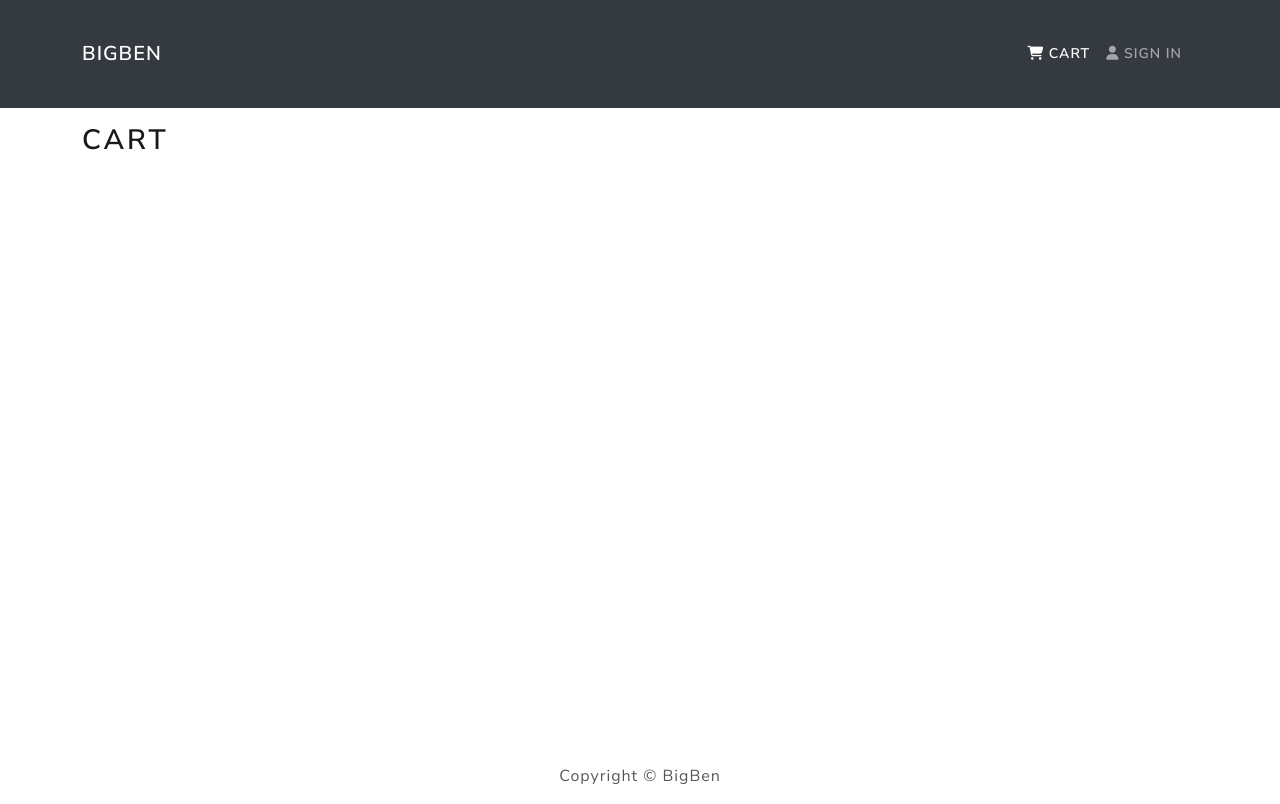
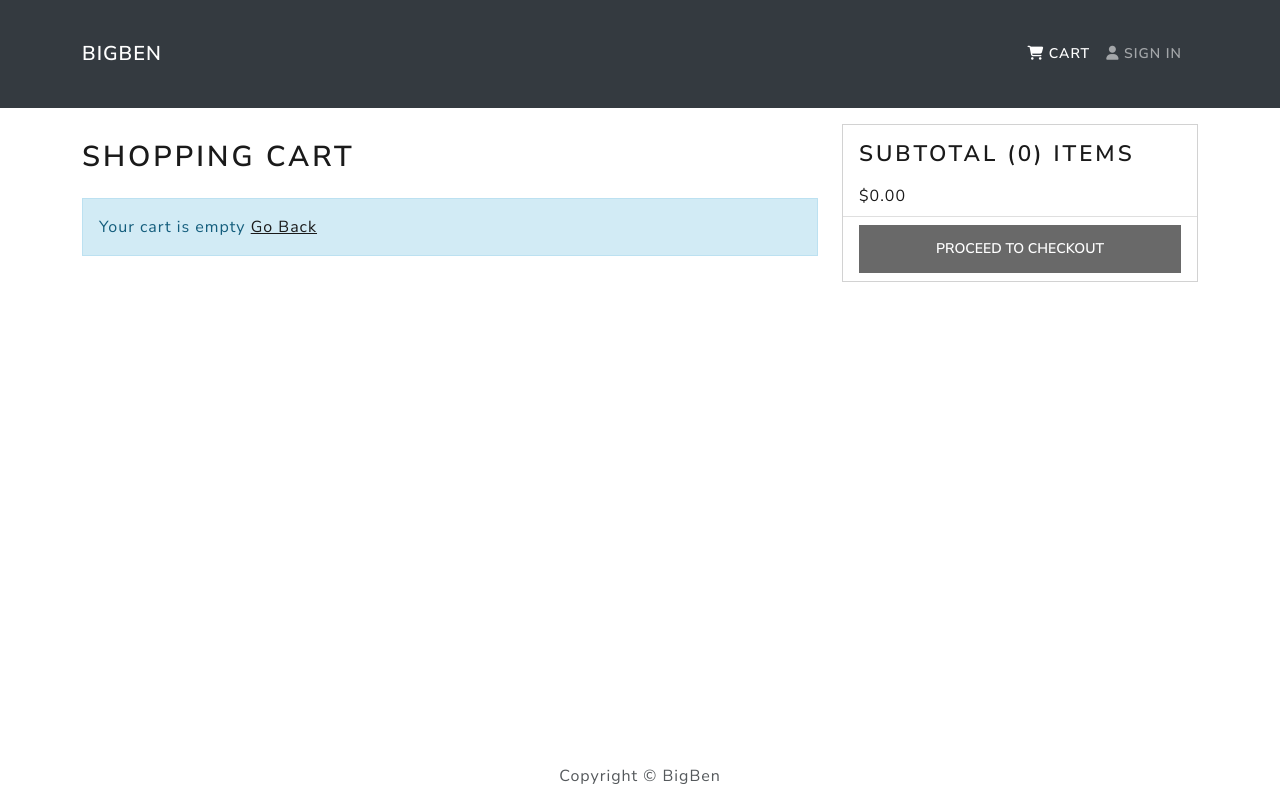
Before and after one commit to siavashsajady/BigBen_mern, a React (Create React App) app in the folder frontend/: page /cart in a window 1280 px wide. Built offline with nearby package versions, Linux system fonts and the light colour scheme.

Commit message:
Implemented output in CartScreen

```diff
--- a/frontend/src/index.css
+++ b/frontend/src/index.css
@@ -1,5 +1,15 @@
 main {
   min-height: 80vh;
+}
+
+h1 {
+  font-size: 1.8rem;
+  padding: 1rem 0;
+}
+
+h2 {
+  font-size: 1.4rem;
+  padding: 0.5rem 0;
 }
 
 h3 {
--- a/frontend/src/screens/CartScreen.jsx
+++ b/frontend/src/screens/CartScreen.jsx
@@ -39,10 +39,93 @@
     }
   }, [dispatch, productId, qty]);
 
+  const removeFromCartHandler = (id) => {
+    console.log('remove');
+  };
+
+  const checkoutHandler = () => {
+    navigate('/login?redirect=shipping');
+  };
+
   return (
-    <div>
-      <h2>Cart</h2>
-    </div>
+    <Row>
+      <Col md={8}>
+        <h1>Shopping Cart</h1>
+        {cartItems.length === 0 ? (
+          <Message>
+            Your cart is empty <Link to='/'>Go Back</Link>
+          </Message>
+        ) : (
+          <ListGroup variant='flush'>
+            {cartItems.map((item) => (
+              <ListGroup.Item key={item.product}>
+                <Row>
+                  <Col md={2}>
+                    <Image src={item.image} alt={item.name} fluid rounded />
+                  </Col>
+                  <Col md={3}>
+                    <Link to={`/product/${item.product}`}>{item.name}</Link>
+                  </Col>
+                  <Col md={2}>${item.price}</Col>
+                  <Col md={2}>
+                    <Form.Control
+                      as='select'
+                      value={item.qty}
+                      onChange={(e) =>
+                        dispatch(
+                          addToCart(item.product, Number(e.target.value))
+                        )
+                      }
+                    >
+                      {[...Array(item.countInStock).keys()].map((x) => (
+                        <option key={x + 1} value={x + 1}>
+                          {x + 1}
+                        </option>
+                      ))}
+                    </Form.Control>
+                  </Col>
+                  <Col md={2}>
+                    <Button
+                      type='button'
+                      variant='light'
+                      onClick={() => removeFromCartHandler(item.product)}
+                    >
+                      <i className='fas fa-trash'></i>
+                    </Button>
+                  </Col>
+                </Row>
+              </ListGroup.Item>
+            ))}
+          </ListGroup>
+        )}
+      </Col>
+      <Col md={4}>
+        <Card>
+          <ListGroup variant='flush'>
+            <ListGroup.Item>
+              <h2>
+                Subtotal ({cartItems.reduce((acc, item) => acc + item.qty, 0)})
+                items
+              </h2>
+              $
+              {cartItems
+                .reduce((acc, item) => acc + item.qty * item.price, 0)
+                .toFixed(2)}
+            </ListGroup.Item>
+            <ListGroup.Item>
+              <Button
+                type='button'
+                className='w-100'
+                disabled={cartItems.length === 0}
+                onClick={checkoutHandler}
+              >
+                Proceed To Checkout
+              </Button>
+            </ListGroup.Item>
+          </ListGroup>
+        </Card>
+      </Col>
+    </Row>
   );
 };
 
```
